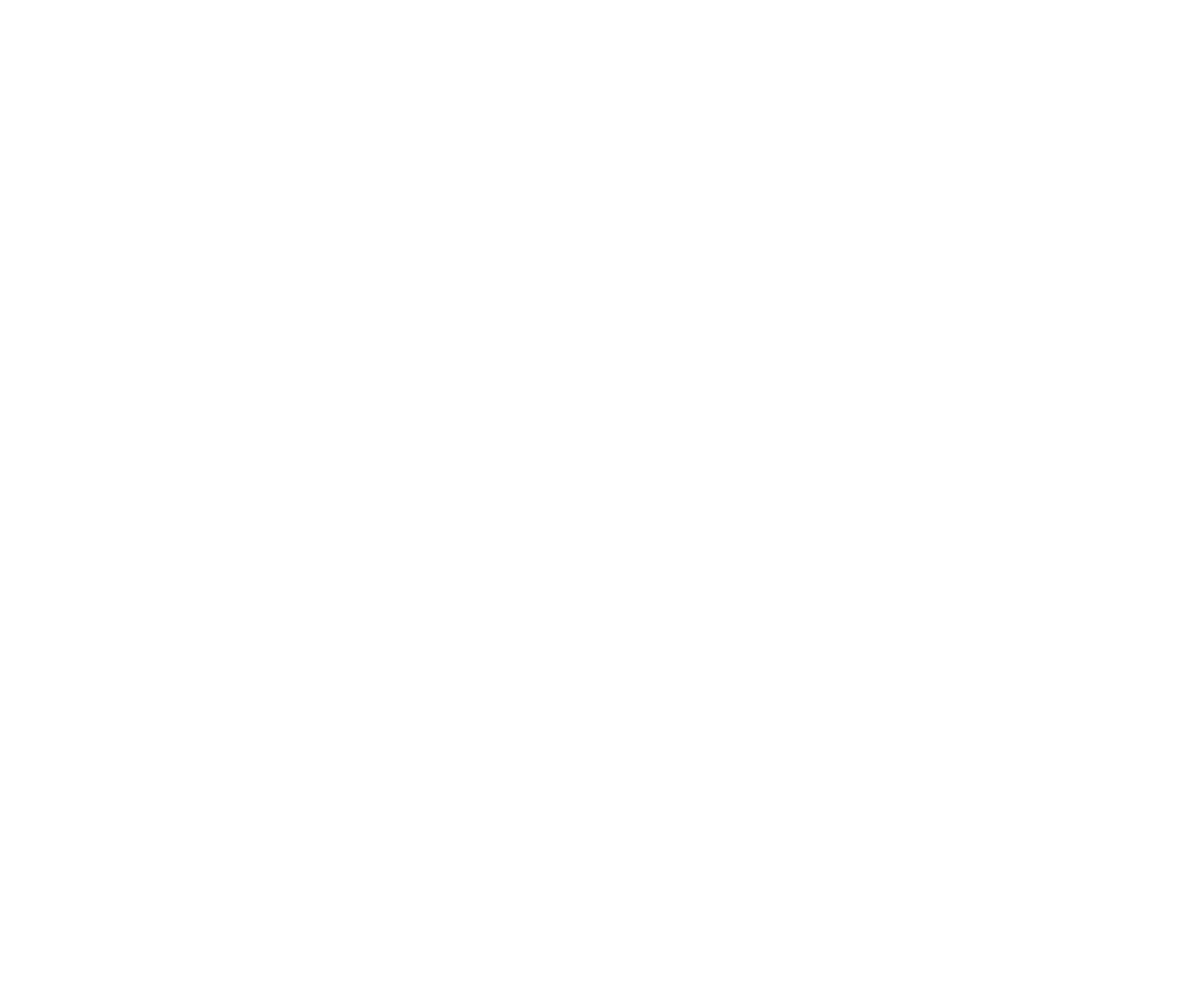
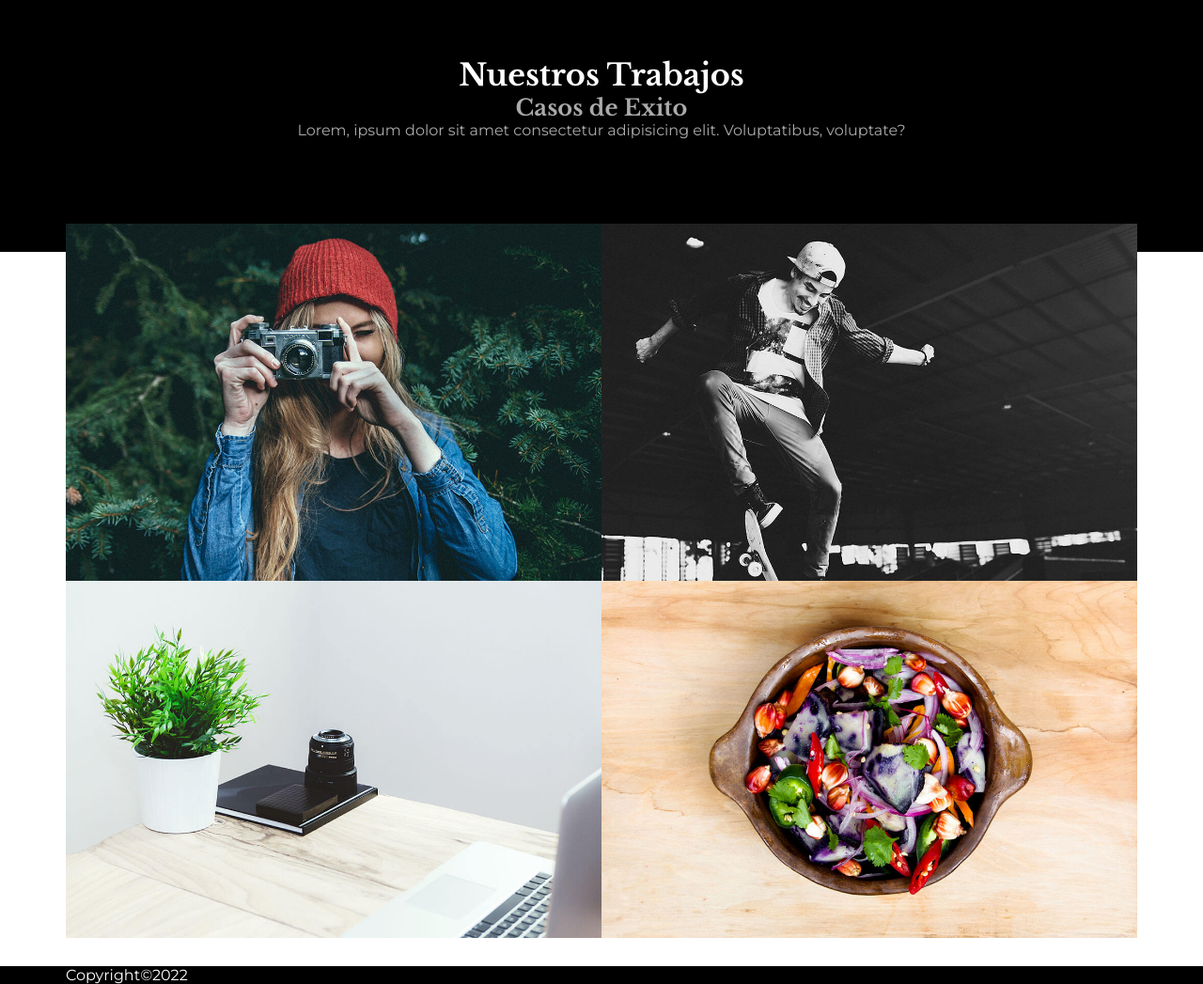
Before and after one commit to Fonku999/Repaso_Precurso, a plain HTML site: page ejercicio_7/index.html in a window 1280 px wide. Shown: the whole page at 94% size. Before the commit the page ends 800 px from the top, so only its background shows below. Drawn offline with nearby package versions, Linux system fonts and the light colour scheme.

Commit message:
ejercicio_terminado_7

```diff
--- a/ejercicio_7/index.html
+++ b/ejercicio_7/index.html
@@ -6,10 +6,70 @@
     <meta http-equiv="X-UA-Compatible" content="IE=edge">
     <meta name="viewport" content="width=device-width, initial-scale=1.0">
     <title>Ejercicio 7</title>
+    <link rel="stylesheet" href="./style.css">
 </head>
 
 <body>
 
+    <div class="wrapper">
+        <!--contenedor global-->
+
+        <header>
+            <div class="container">
+                <h1>Nuestros Trabajos</h1>
+                <h2>Casos de Exito</h2>
+                <p>Lorem, ipsum dolor sit amet consectetur adipisicing elit. Voluptatibus, voluptate?</p>
+
+            </div>
+        </header>
+
+        <main>
+            <section class="container">
+
+                <article>
+                    <img src="./images/g-shutterbug.jpg" alt="Shutterbug">
+                    <div class="velo">
+                        <h4>Web Development</h4>
+                        <h3>Shutterbug</h3>
+                    </div>
+                </article>
+
+                <article>
+                    <img src="./images/g-skaterboy.jpg" alt="Skaterboy">
+                    <div class="velo">
+                        <h4>App Mobile</h4>
+                        <h3>Skaterboy</h3>
+                    </div>
+                </article>
+
+                <article>
+                    <img src="./images/g-minimalismo.jpg" alt="Minimalismo">
+                    <div class="velo">
+                        <h4>Web Branding</h4>
+                        <h3>Minimalismo</h3>
+                    </div>
+                </article>
+
+                <article>
+                    <img src="./images/g-salad.jpg" alt="Salad">
+                    <div class="velo">
+                        <h4>Machine Learning</h4>
+                        <h3>Salad</h3>
+                    </div>
+                </article>
+
+            </section>
+        </main>
+
+        <footer>
+
+            <div class="container">
+                <span>Copyright&copy;2022</span>
+            </div>
+        </footer>
+
+    </div>
+
 </body>
 
 </html>
--- a/ejercicio_7/style.css
+++ b/ejercicio_7/style.css
@@ -1,5 +1,117 @@
+
+@import url('https://fonts.googleapis.com/css2?family=Libre+Baskerville:wght@700&family=Montserrat:wght@400;700&family=Rajdhani&display=swap');
+/*font-family: 'Libre Baskerville', serif;
+font-family: 'Montserrat', sans-serif;
+font-family: 'Rajdhani', sans-serif;*/
 *{
     padding: 0;
     margin: 0;
     box-sizing: border-box;
 }
+
+body{
+    font-family: 'Montserrat', sans-serif;
+    font-size: 1em;
+}
+
+h1,h2{
+    font-family: 'Libre Baskerville', serif;
+}
+
+/*regla numero 2 del responsive*/
+
+img{
+    width: 100%;
+    height: auto;
+    display: block;
+}
+
+header, footer{
+    background-color: black;
+    color: white;
+}
+
+header{
+    text-align: center;
+    padding: 60px 0px 120px 0px;
+}
+
+header :is(h2,p){
+    color: #aaa;
+}
+
+main{
+    padding-bottom: 30px;
+}
+
+.container{
+    max-width: 1140px;
+    width: 90%;
+    margin: 0 auto;
+}
+
+main section.container{
+    margin-top: -30px;
+    display: flex;
+    flex-wrap: wrap;
+}
+
+main section article{
+    width: 100%;
+    position: relative;
+    overflow: hidden;
+}
+
+main section article .velo{
+    position: absolute;
+    top: 0;
+    left: 0;
+    width: 100%;
+    height: 100%;
+    background-color: rgba(0, 0, 0, 0.5);
+    color: white;
+    text-align: center;
+    display: flex;
+    flex-direction: column;
+    justify-content: center;
+    align-items: center;
+    opacity: 0;
+    transition: 1s;
+
+}
+
+main section article h4{
+    margin-left: -800px;
+    transition: 1s;
+}
+
+main section article h3{
+    margin-left: 800px;
+    transition: 1s;
+}
+
+main section article:hover .velo{
+    opacity: 1;
+}
+
+main section article:hover :is(h4,h3){
+    margin-left: 0;
+}
+
+main section article img{
+    transition: 1s;
+}
+main section article:hover img{
+    transform: scale(1.25) rotate(10deg)
+}
+
+
+
+@media(min-width: 600px){
+    main section article{
+    width: 50%;
+    }
+
+
+
+}
```
Also changed, not shown: ejercicio_7/images/g-architecture.jpg (added), ejercicio_7/images/g-minimalismo.jpg (added), ejercicio_7/images/g-salad.jpg (added), ejercicio_7/images/g-shutterbug.jpg (added), ejercicio_7/images/g-skaterboy.jpg (added), ejercicio_7/images/g-yellowwall.jpg (added).
